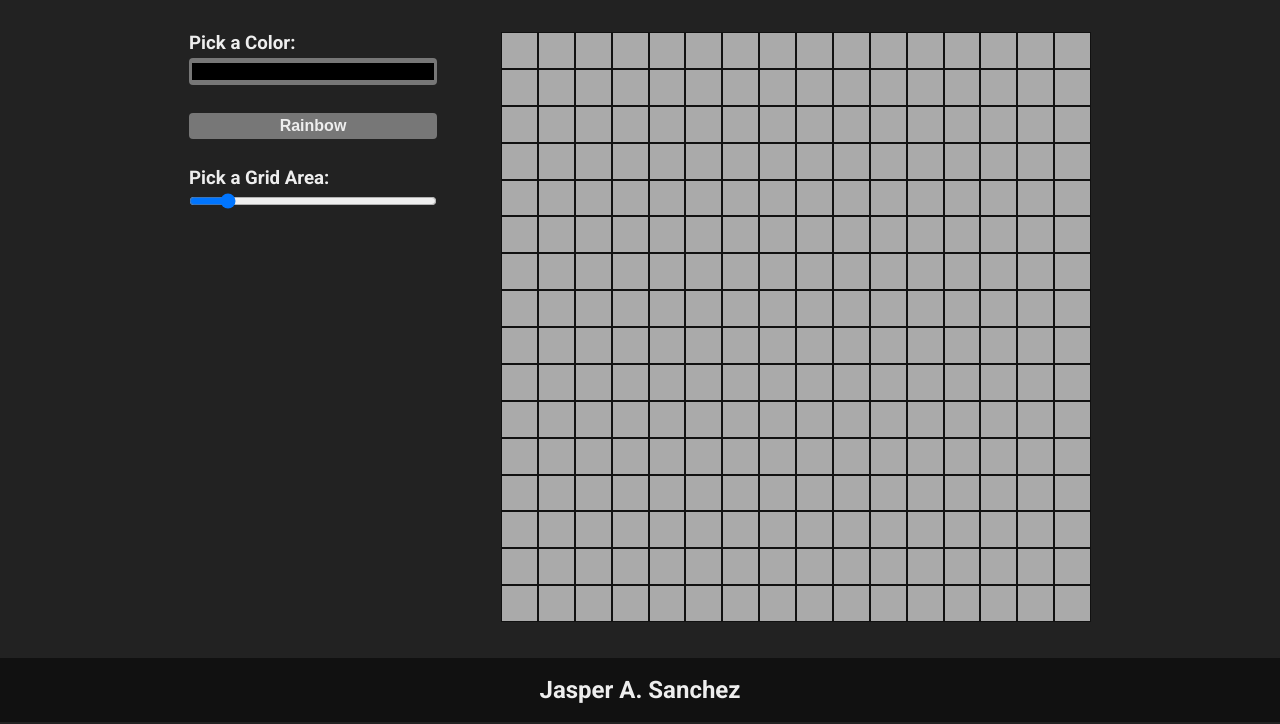
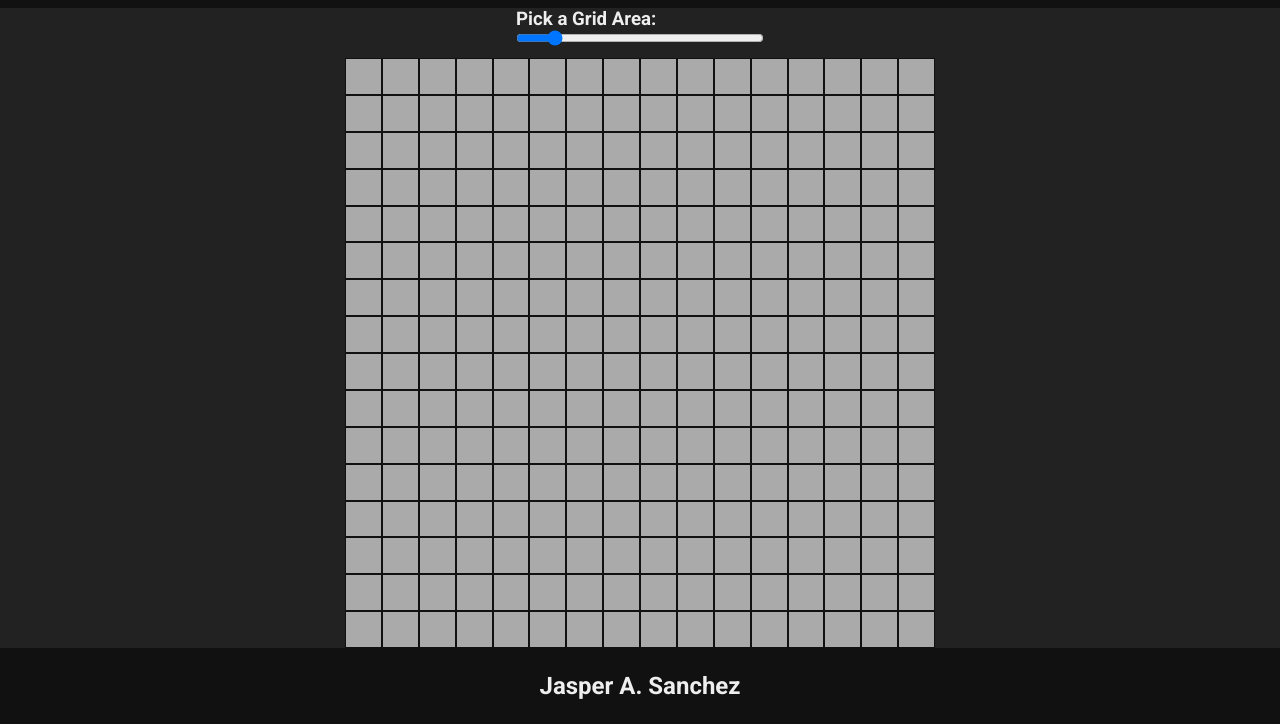
Before and after one commit to djaspir/etch-a-sketch, a plain HTML site: page index.html in a window 1280 px wide. Shown: the part 78-802 px from the top of the page. Drawn offline with Linux system fonts and the light colour scheme.

Commit message:
Remove rainbow color picker button

```diff
--- a/css/style.css
+++ b/css/style.css
@@ -32,60 +32,31 @@ body {
 .footer {
     background-color: var(--darkest);
     text-align: center;
-    padding: 18px;
+    padding: 24px;
 }
 
-.color,
-.rainbow,
 .slider {
-    border-radius: var(--default-border-radius);
-    background-color: #777;
     width: 248px;
-    margin-bottom: 24px;
+    margin-bottom: 12px;
     cursor: pointer;
-    border: none;
-}
-
-.rainbow {
-    font-size: medium;
-    font-weight: bold;
-    color: var(--font-color);
-    padding: 4px;
-}
-
-.rainbow:hover,
-.color:hover {
-    background-color: #888;
 }
 
 .main {
     display: flex;
-    justify-content: center;
+    justify-content: space-between;
+    flex-direction: column;
     align-items: center;
 }
 
-.container {
-    display: flex;
-    gap: 64px;
-}
-
-
-.left {
-    display: flex;
-    flex-direction: column;
-    gap: 4px;
-}
-
-.right {
-    background-color: #aaa;
-    width: var(--max-content-width);
-    height: var(--max-content-width);
-}
-
-#container-right {
+#container {
     display: grid;
     grid-template-rows: repeat(var(--grid-rows), 1fr);
     grid-template-columns: repeat(var(--grid-rows), 1fr);
+    background-color: #aaa;
+    user-select: none;
+    flex-shrink: 0;
+    width: var(--max-content-width);
+    height: var(--max-content-width);
 }
 
 .grid-item {
@@ -94,13 +65,13 @@ body {
 }
 
 @media only screen and (max-width: 528px) {
-    .container {
+    .main {
         padding: 24px;
         flex-direction: column;
         align-items: center;
     }
 
-    .right {
+    #container {
         width: 478px;
         height: 478px;
     }
--- a/index.html
+++ b/index.html
@@ -16,17 +16,12 @@
         </h1>
     </header>
     <main class="main">
-        <div class="container">
-            <div class="left">
-                <h3>Pick a Color:</h3>
-                <input type="color" class="color">
-                <button class="rainbow">Rainbow</button>
-                <h3>Pick a Grid Area:</h3>
-                <input id="range" type="range" min="3" max="100" value="16" class="slider">
-            </div>
-            <div id="container-right" class="right">
+        <div class="top">
+            <h3 id="grid-title">Pick a Grid Area: </h3>
+            <input id="range" type="range" min="3" max="100" value="16" class="slider">
+        </div>
+        <div id="container" class="right">
 
-            </div>
         </div>
     </main>
     <footer class="footer">
--- a/js/main.js
+++ b/js/main.js
@@ -1,34 +1,29 @@
-// Get the grid container
-const container = document.getElementById("container-right")
-// Get the input range element
+const container = document.getElementById("container");
 const range = document.getElementById("range")
 
-// Set the Grid Area function
-const setGridArea = (rows = 16, cols = 16) => {
-    container.style.setProperty('--grid-rows', rows);
-    container.style.setProperty('--grid-cols', cols);
+const setGridArea = (area = 16) => {
+    container.style.setProperty('--grid-rows', area);
+    container.style.setProperty('--grid-cols', area);
 
-    for (c = 0; c < (rows * cols); c++) {
+    for (c = 0; c < (area ** 2); c++) {
         let cell = document.createElement("div");
         container.appendChild(cell).className = "grid-item";
     }
 };
 
-// Reset Grid
-const reset = () => {
+function resetGrid() {
     document
         .querySelectorAll(".grid-item")
         .forEach((e) => e.parentNode.removeChild(e));
 }
 
-// Run function on load
-setGridArea(16, 16);
+function handleRange(e) {
+    resetGrid();
+    setGridArea(e.target.value);
+}
 
-// Add event lister to range input
-range.addEventListener("change", (e) => {
-    const rows = e.target.value;
-    const cols = e.target.value;
+range.onclick = (e) => handleRange(e);
 
-    reset();
-    setGridArea(rows, cols);
-})
+window.onload = () => {
+    setGridArea();
+}
```
